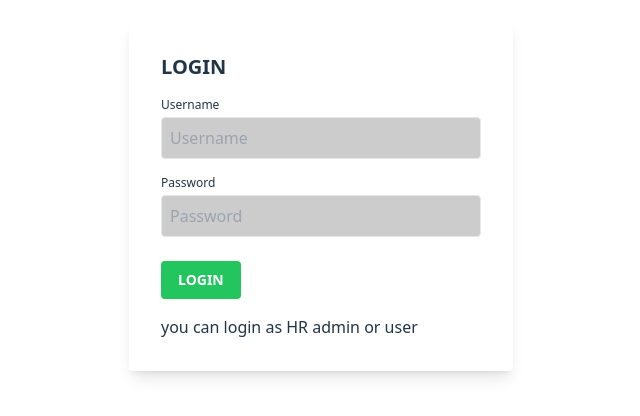
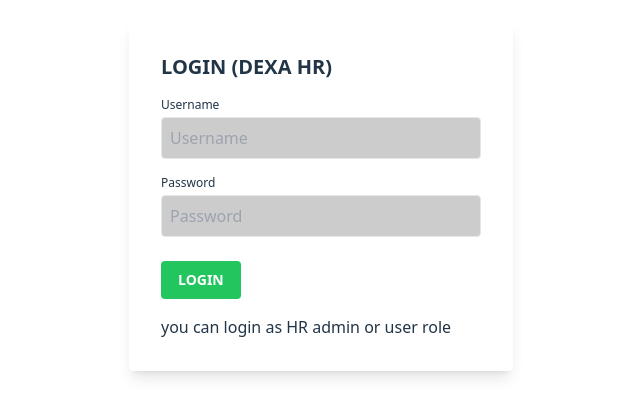
Before and after one commit to ddhewitte/dx-frontend, a React (Vite) app: page / in a window 1280 px wide. Shown: the part 204-620 px from the top of the page, without its empty margins (319-959 px from the left). Built offline with nearby package versions, Linux system fonts and the light colour scheme.

Commit message:
Fix minor

```diff
--- a/src/components/AuthForm.jsx
+++ b/src/components/AuthForm.jsx
@@ -13,7 +13,7 @@ export default function AuthForm({ onLogin }){
     return(
         <div className="flex items-center h-screen w-full">
             <div className="w-full bg-white rounded shadow-lg p-8 m-4 md:max-w-sm md:mx-auto">
-            <span className="block w-full text-xl uppercase font-bold mb-4">Login</span>
+            <span className="block w-full text-xl uppercase font-bold mb-4">Login (Dexa HR)</span>
                 <form className="mb-4" onSubmit={submitProcess}>
                 <div className="mb-4 md:w-full">
                     <label htmlFor="email" className="block text-xs mb-1">Username</label>
@@ -25,7 +25,7 @@ export default function AuthForm({ onLogin }){
                 </div>
                 <button className="bg-green-500 hover:bg-green-700 text-white uppercase text-sm font-semibold px-4 py-2 rounded">Login</button>
                 </form>
-                <span>you can login as HR admin or user</span>
+                <span>you can login as HR admin or user role</span>
             </div>
         </div>
     )
```
